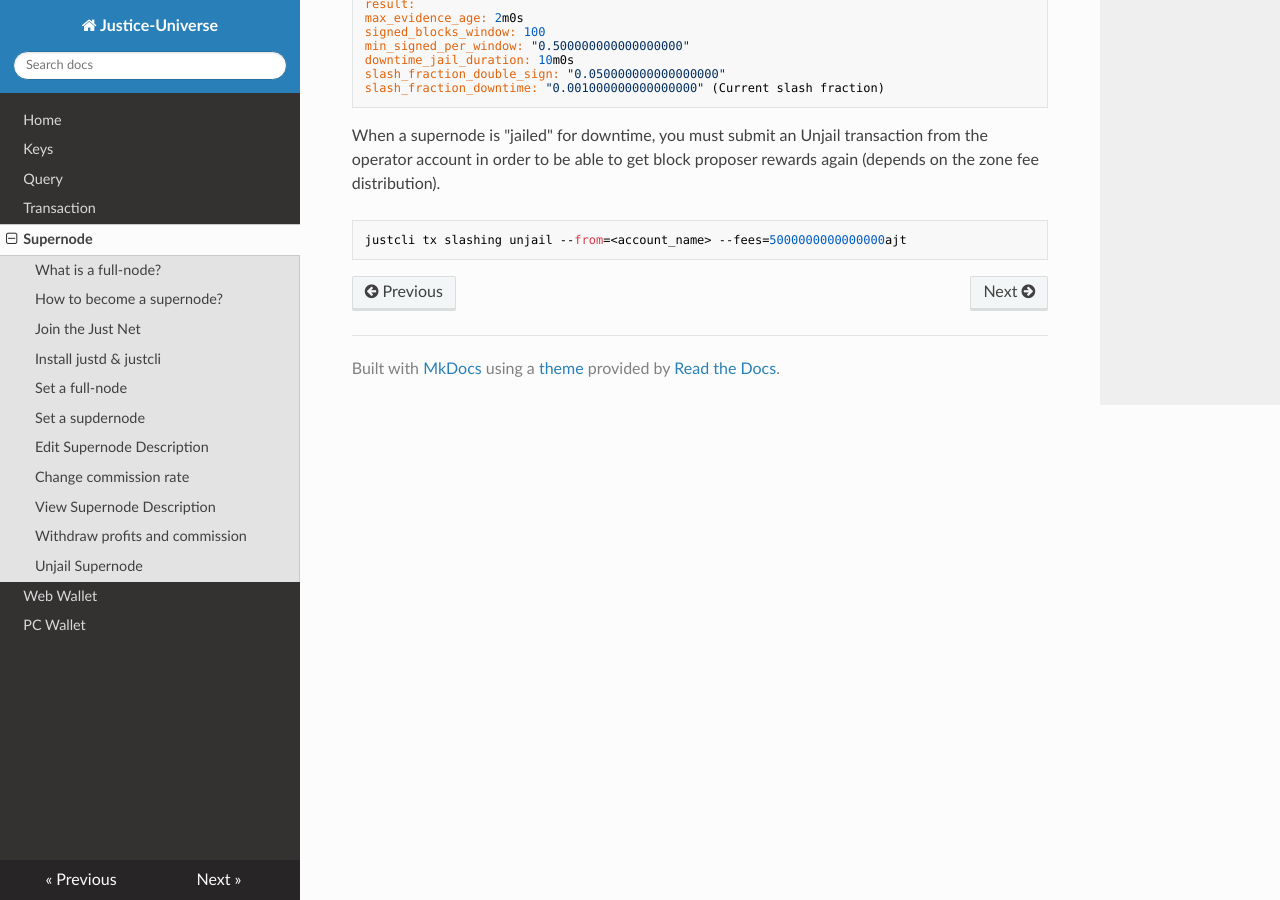
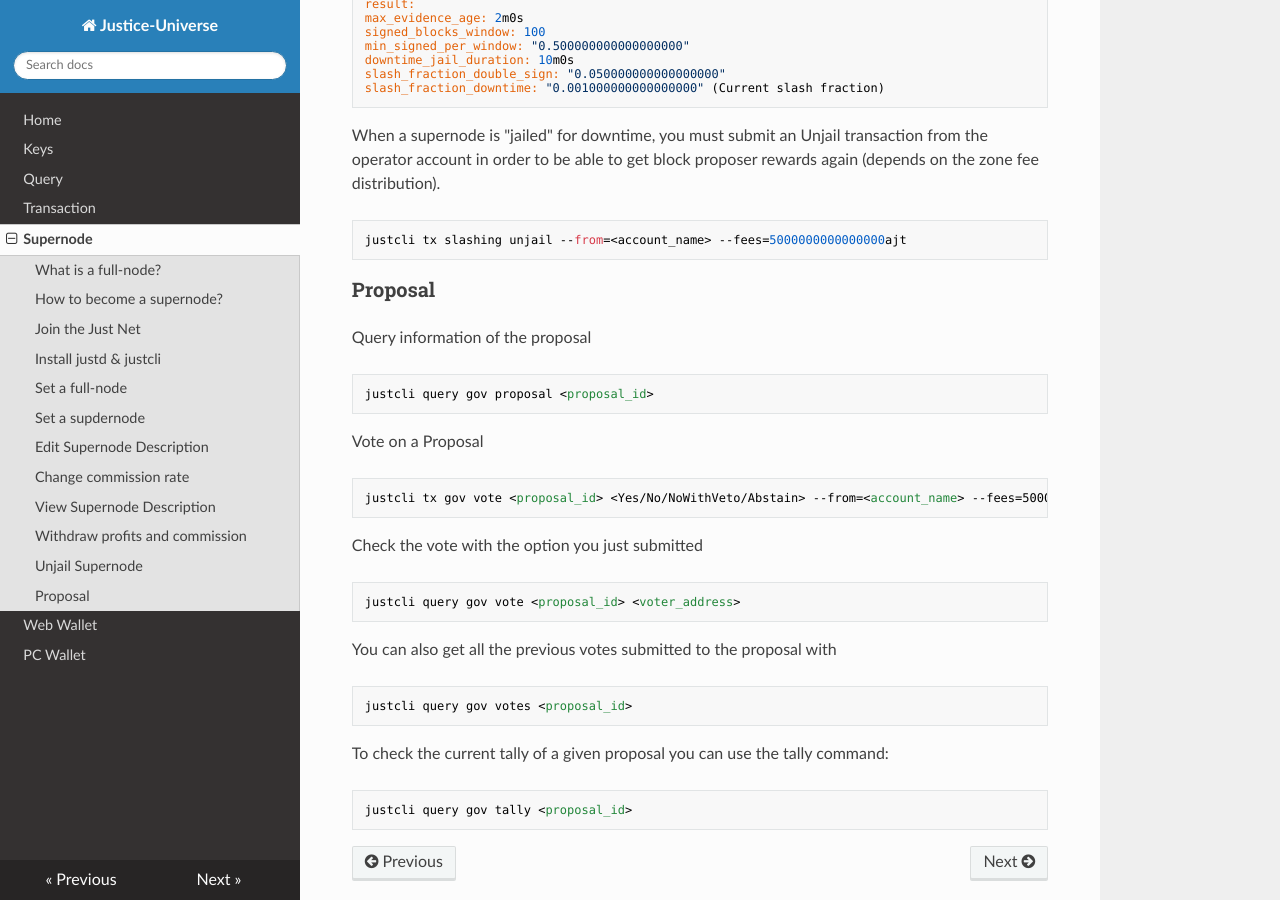
Before and after one commit to Elysium-Wonderland/Justice-Universe, an MkDocs documentation site: the page built from docs/supernode.md, in a window 1280 px wide and 900 px high, scrolled down 4304 px. Built offline with MkDocs 1.6.1, drawn with Linux system fonts in a browser that asks for light colours; nearby versions of some CDN libraries.

Commit message:
update vote

````diff
--- a/docs/supernode.md
+++ b/docs/supernode.md
@@ -166,3 +166,25 @@ When a supernode is "jailed" for downtime, you must submit an Unjail transaction
 ```
 justcli tx slashing unjail --from=<account_name> --fees=5000000000000000ajt
 ```
+
+### Proposal
+Query information of the proposal
+```
+justcli query gov proposal <proposal_id>
+```
+Vote on a Proposal
+```
+justcli tx gov vote <proposal_id> <Yes/No/NoWithVeto/Abstain> --from=<account_name> --fees=5000000000000000ajt
+```
+Check the vote with the option you just submitted
+```
+justcli query gov vote <proposal_id> <voter_address>
+```
+You can also get all the previous votes submitted to the proposal with
+```
+justcli query gov votes <proposal_id>
+```
+To check the current tally of a given proposal you can use the tally command:
+```
+justcli query gov tally <proposal_id>
+```
````
